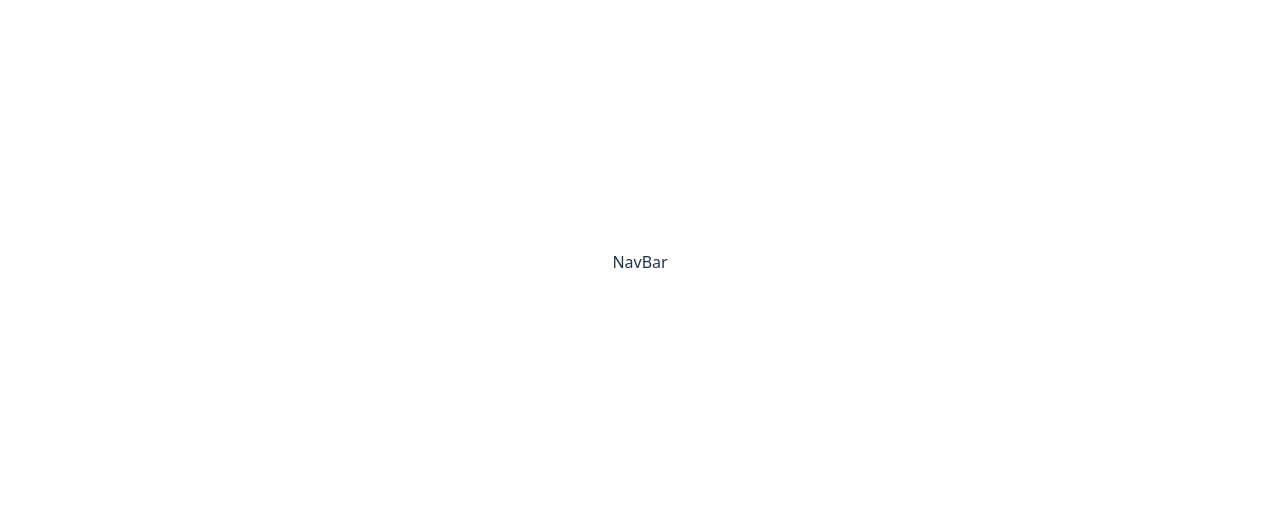
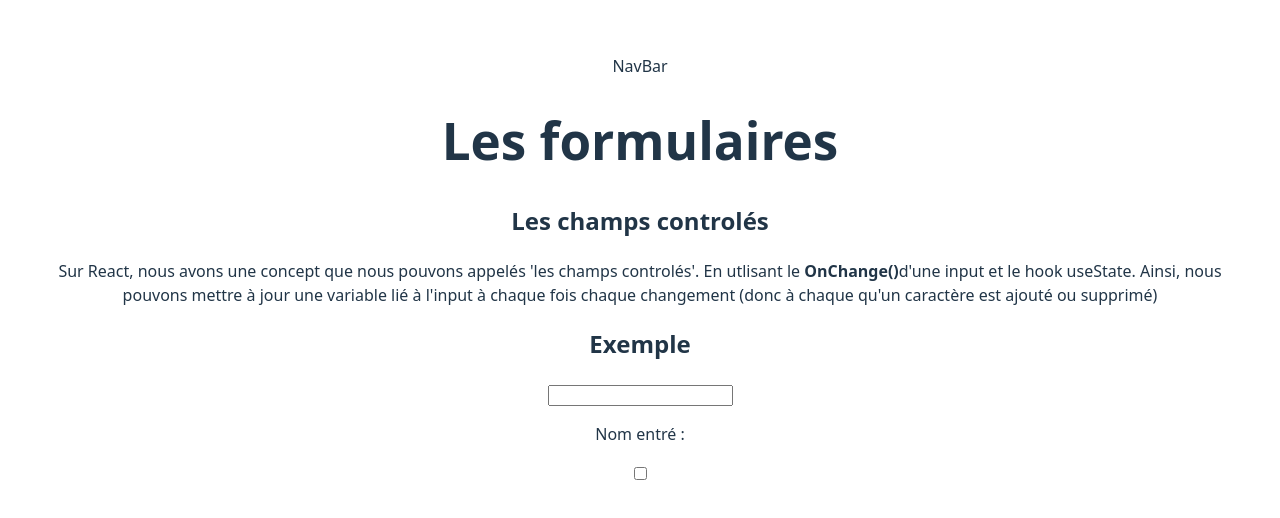
Before and after one commit to JonatanNs/react_dawan, a React (Vite) app in the folder react/react_formation_dawan/: page /form in a window 1280 px wide. Before the commit this address had no page. Shown: the part 138-656 px from the top of the page. Built offline with nearby package versions, Linux system fonts and the light colour scheme.

Commit message:
feat : add form.jsx

```diff
--- a/react/react_formation_dawan/src/App.jsx
+++ b/react/react_formation_dawan/src/App.jsx
@@ -2,6 +2,7 @@ import { BrowserRouter, Route, Routes } from 'react-router-dom';
 import './App.css'
 import JsxTheorie from "./components/JsxTheorie";
 import HookUseState from './components/HookUseState';
+import Form from './components/Form';
 
 function App(){
   return (
@@ -9,8 +10,9 @@ function App(){
       <p>NavBar</p>
       <BrowserRouter>
         <Routes>
-          <Route path="/jsx" element={ <JsxTheorie /> } />
+          <Route path="/" element={ <JsxTheorie /> } />
           <Route path="/useState" element={ <HookUseState /> } />
+          <Route path="/form" element={ <Form /> } />
           <Route path="/test" element={ <> <p>Page test !</p> </> } />
         </Routes>
       </BrowserRouter>
--- /dev/null
+++ b/react/react_formation_dawan/src/components/Form.jsx
@@ -0,0 +1,32 @@
+import { useState } from "react";
+
+function Form(){
+    const [name, setName] = useState("");
+    const [checked, setChecked] = useState("");
+
+    const handleChange = (e) => {
+        console.log(e);
+        setName(e.target.value);
+    }
+    return (
+        <>
+            <h1>Les formulaires</h1>
+            <h2>Les champs controlés</h2>
+            <p>
+               Sur React, nous avons une concept que nous pouvons appelés 'les champs controlés'.
+               En utlisant le <strong>OnChange()</strong>d'une input et le hook useState.
+               Ainsi, nous pouvons mettre à jour une variable lié à l'input à chaque fois chaque changement
+               (donc à chaque qu'un  caractère est ajouté ou supprimé)
+            </p>
+
+            <h2>Exemple</h2>
+            <input type="text" onChange={handleChange} value={name}/>
+            <p>Nom entré : {name}</p>
+
+            <input type="checkbox" onChange={(e) => setChecked(e.target.checked)} value={checked}/>
+            {checked && <div>Case coché ! Element affiché </div>}
+        </>
+    )
+}
+
+export default Form;
--- a/react/react_formation_dawan/src/components/HookUseState.jsx
+++ b/react/react_formation_dawan/src/components/HookUseState.jsx
@@ -26,7 +26,6 @@ function HookUseState(){
             <button onClick={increment}>+</button>
             <button onClick={decrement}>-</button>
             <button onClick={reset}>Reset</button>
-
         </>
     )
 }
```
